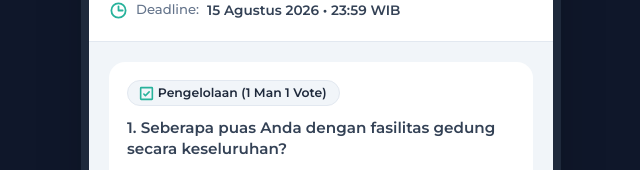
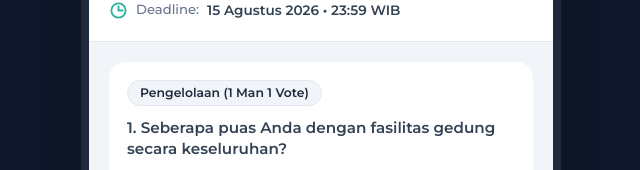
Before and after one commit to ProgrammerMuda/Quick-Voting-Mobile, a React (Vite) app: page / in a window 1280 px wide. Both pictures are taken after a click on the button "Vote Now". Shown: the part 233-403 px from the top of the page, without its empty margins (319-959 px from the left). Built offline with nearby package versions, Linux system fonts and the light colour scheme.

Commit message:
style: make question category badge text-only without icon

```diff
--- a/src/components/Poll/PollQuestion.jsx
+++ b/src/components/Poll/PollQuestion.jsx
@@ -94,7 +94,6 @@ export default function PollQuestion({
       {/* Question Type Badge Header & Tenant Unit NPP Info */}
       <Box sx={{ display: 'flex', alignItems: 'center', justifyContent: 'flex-start', mb: 1.5, flexWrap: 'wrap', gap: 1 }}>
         <Chip
-          icon={<CheckSquare size={17} color="#27b29b" weight="bold" />}
           label={
             isNppCategory
               ? 'Kepemilikan (NPP)'
@@ -111,8 +110,8 @@ export default function PollQuestion({
             color: prelineColors.slate[800],
             border: `1px solid ${prelineColors.slate[200]}`,
             borderRadius: '100px',
-            px: 0.75,
-            '& .MuiChip-label': { px: 0.85 },
+            px: 0.5,
+            '& .MuiChip-label': { px: 1 },
           }}
         />
 
```
